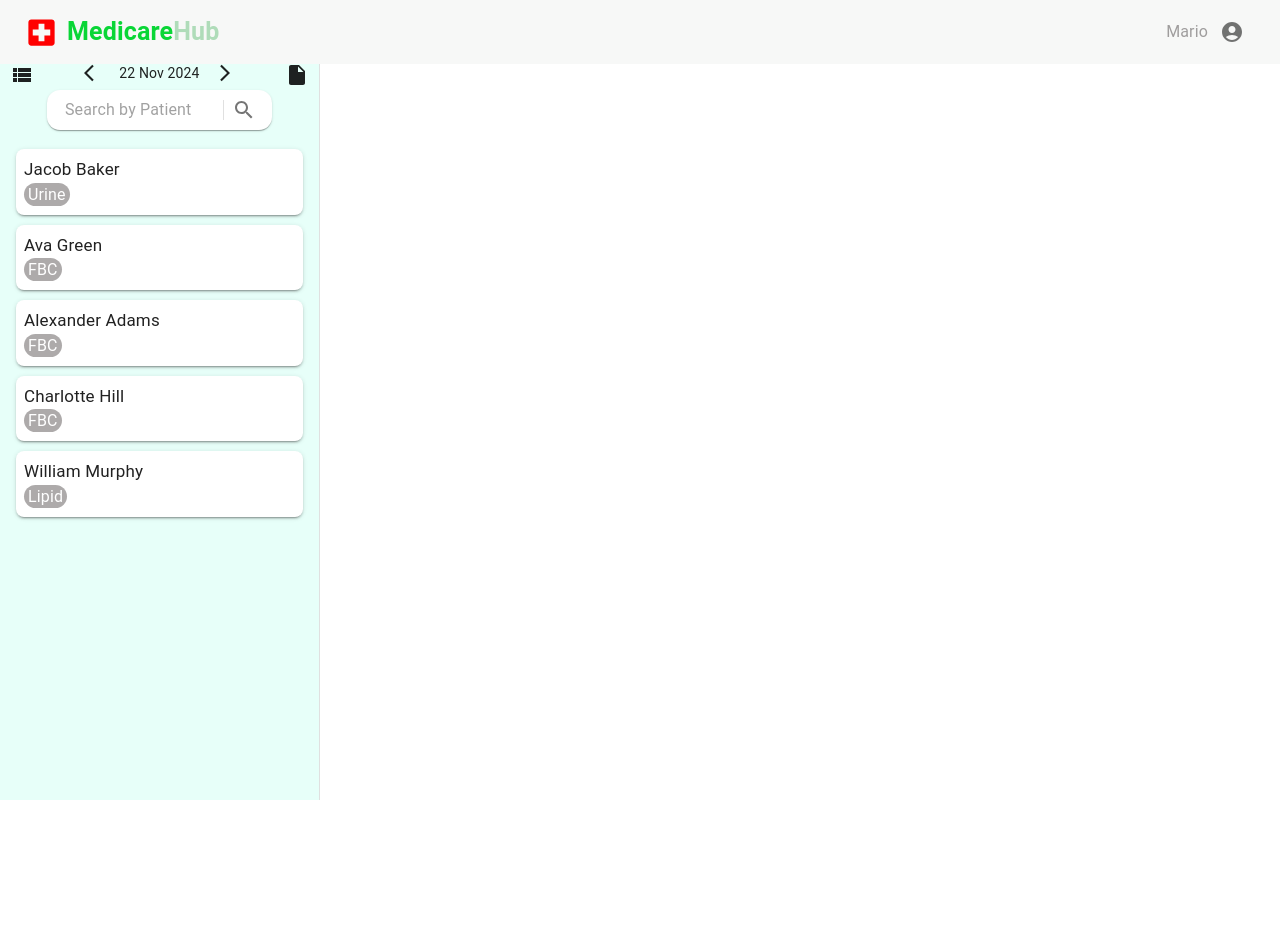
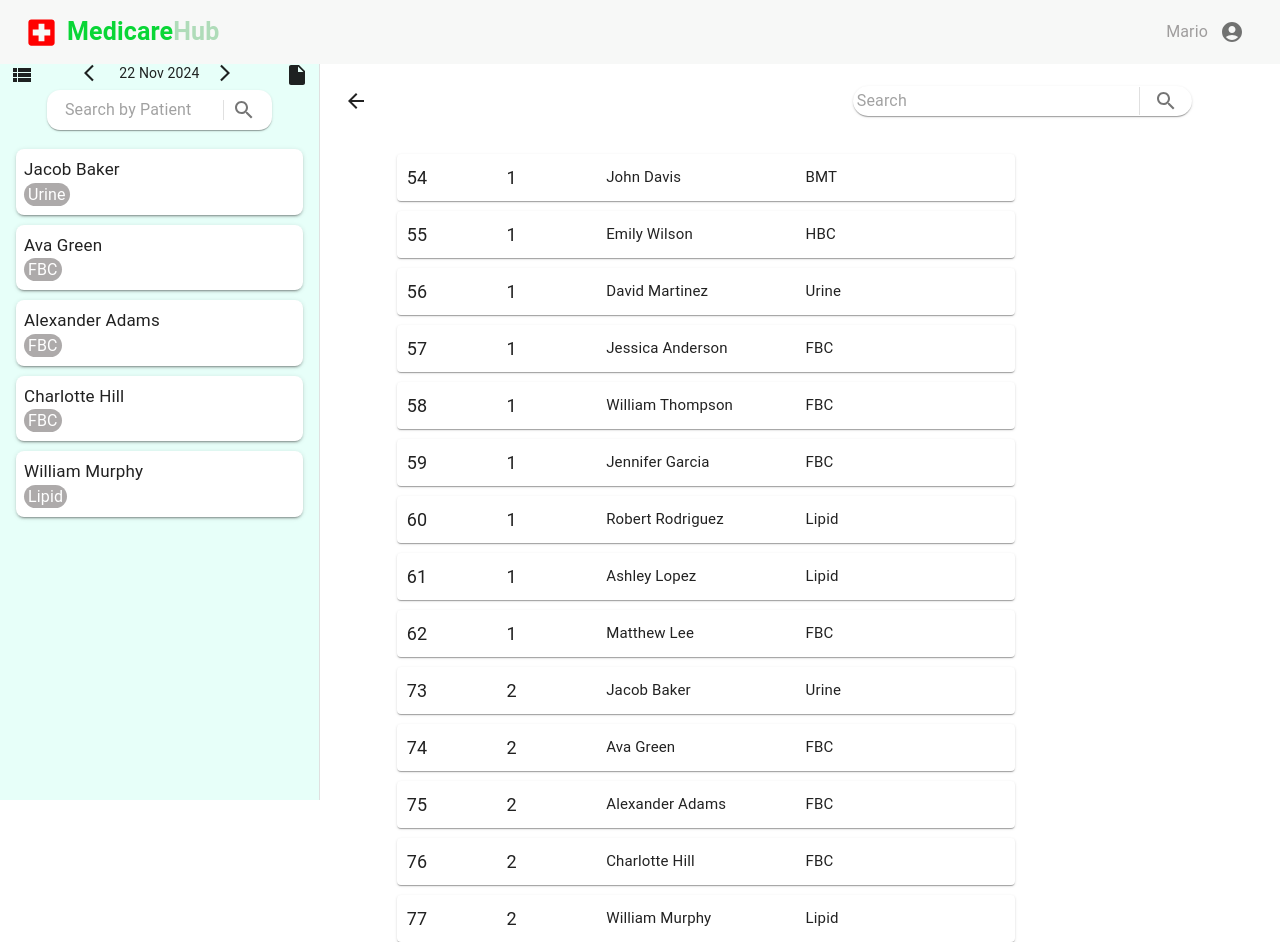
Before and after one commit to Bistec-UOM/MedicareHub_front, a React (Create React App) app in the folder front/: page /lab in a window 1280 px wide. Both pictures are taken after a click on the icon 22 px from the left and 75 px from the top of the page. Before the commit the page ends 800 px from the top, so only its background shows below. Built offline with nearby package versions, Linux system fonts and the light colour scheme.

Commit message:
sample accepting

```diff
--- a/front/src/components/Lab/LabSearch.js
+++ b/front/src/components/Lab/LabSearch.js
@@ -11,7 +11,7 @@ export default function LabSearch({setPage,setDate,date}) {
   return (
       <div style={{display:'flex',justifyContent:'space-between'}}>
 
-      <ViewListIcon sx={{cursor:'pointer',ml:'10px'}}></ViewListIcon>
+      <ViewListIcon sx={{cursor:'pointer',ml:'10px'}} onClick={()=>setPage(5)}></ViewListIcon>
 
       <div style={{display:'flex',flexDirection:'column',alignItems:'center'}}>
 
--- a/front/src/components/Lab/TestList/LabTestList.js
+++ b/front/src/components/Lab/TestList/LabTestList.js
@@ -1,4 +1,4 @@
-import { Paper, Toolbar, Typography,InputBase,Divider,IconButton, Button } from '@mui/material'
+import { Paper, Toolbar, Typography,InputBase,Divider,IconButton, Button,Box } from '@mui/material'
 import { Stack } from '@mui/system'
 import React, { useEffect, useState } from 'react'
 import ArrowBackIcon from '@mui/icons-material/ArrowBack';
@@ -39,13 +39,13 @@ export default function LabTestList({setPage,settId,Tload,setTload}) {
             <ArrowBackIcon sx={{cursor:'pointer'}} onClick={()=>setPage(1)}></ArrowBackIcon>
 
             {/*-------Search bar--------------- */}
-            <Paper component="form" sx={{p: "2px 4px",display: "flex",alignItems: "center",height:'30px',width:{xs:'40%',sm:'40%'},borderRadius: "20px",boxShadow: 1}}>
+            <Box component="form" sx={{p: "2px 4px",display: "flex",alignItems: "center",height:'30px',width:{xs:'40%',sm:'40%'},borderRadius: "20px",boxShadow: 1}}>
             <InputBase type="text" className="form-control" sx={{ flex: 1 }} placeholder="Search"/>
             <Divider sx={{ height: 28, m: 0.5 }} orientation="vertical" />
             <IconButton type="button" sx={{ p: "10px" }} aria-label="search">
               <SearchIcon />
             </IconButton>
-            </Paper>
+            </Box>
 
             {/*-------Add new button--------------- */}
             <Button size='small' variant='contained' onClick={()=>setPage(3)} sx={{mr:{xs:'5px',sm:'10%'}}} >Add new</Button>
--- /dev/null
+++ b/front/src/components/Lab/TestSubmit/Accept.js
@@ -0,0 +1,30 @@
+import { Button, Paper, Typography,Card,Box} from '@mui/material'
+import React from 'react'
+
+export default function Accept({report}) {
+  return (
+    <div>
+        <Card sx={{width:'100%',height:'30px',pl:'35px',height:'50px',pt:'20px',position:'fixed',zIndex:'10'}} square>
+            <Typography>{report.name}</Typography>
+        </Card>
+
+
+        <Box sx={{width:'100%',padding:'40px',paddingTop:'90px'}}>
+        <Typography sx={{fontSize:'16px'}}>Accept samples & payments</Typography>
+        {
+            report.test.map((i)=>{
+                return <Paper sx={{width:'70%',display:'flex',justifyContent:'space-between',alignItems:'center',mt:'10px',p:'10px'}}>
+                <Box>
+                    <Typography sx={{fontSize:'18px'}}>{i}</Typography>
+                    <Typography sx={{fontSize:'15px'}}>Token no: 24</Typography>
+                    <Typography sx={{fontSize:'22px'}}>Rs. 1200</Typography>
+                </Box>
+                <Button variant='contained'>Accept</Button>
+            </Paper>
+            })
+        }
+
+        </Box>
+    </div>
+  )
+}
--- a/front/src/components/Lab/TestSubmit/SubmitPage.js
+++ b/front/src/components/Lab/TestSubmit/SubmitPage.js
@@ -1,16 +1,47 @@
-import React from 'react'
-import {Card, Typography,Box,Button} from '@mui/material'
+import { Button, Paper, Typography,Box, InputBase, IconButton, Divider, Toolbar,Stack} from '@mui/material'
+import React, { useEffect } from 'react'
+import ArrowBackIcon from '@mui/icons-material/ArrowBack';
+import SearchIcon from "@mui/icons-material/Search";
 
-export default function SubmitPage({report}) {
+export default function SubmitPage({load,setpage}) {
+/*
+  const [ld,setLd]=useEffect([])
+  useEffect(()=>{
+    if(loadIn){
+      setLd(loadIn)
+    }
+  },loadIn) */
+
   return (
     <div>
-        <Card sx={{width:'100%',height:'30px',pl:'35px',height:'50px',pt:'20px',position:'fixed',zIndex:'10'}} square>
-            <Typography>{report.name}</Typography>
-        </Card>
-        <Box sx={{width:'100%',padding:'40px',paddingTop:'90px'}}>
 
+          <Toolbar sx={{width:{xs:'100%',sm:'70%'},justifyContent:'space-between',position:'fixed',backgroundColor:'white',pt:{xs:'10px'}}}>
+            <ArrowBackIcon sx={{cursor:'pointer'}} onClick={()=>setpage(1)}></ArrowBackIcon>
 
-        </Box>
+            {/*-------Search bar------------------------------------ */}
+            <Paper component="form" sx={{p: "2px 4px",display: "flex",alignItems: "center",height:'30px',width:{xs:'40%',sm:'40%'},borderRadius: "20px",boxShadow: 1}}>
+            <InputBase type="text" className="form-control" sx={{ flex: 1 }} placeholder="Search"/>
+            <Divider sx={{ height: 28, m: 0.5 }} orientation="vertical" />
+            <IconButton type="button" sx={{ p: "10px" }} aria-label="search">
+              <SearchIcon />
+            </IconButton>
+            </Paper>
+
+        </Toolbar>
+
+        <Stack sx={{paddingTop:{xs:'60px',sm:'80px'},paddingLeft:{xs:'5%',sm:'8%'}}}>
+        {
+            load.map((i,ind)=>{
+                return <Paper sx={{width:'70%',display:'flex',justifyContent:'space-between',alignItems:'center',mt:'10px',p:'10px',cursor:'pointer'}}>
+                    <Typography sx={{fontSize:'18px',flex:'1'}}>{i.id}</Typography>
+                    <Typography sx={{fontSize:'18px',flex:'1'}}>{i.date}</Typography>
+                    <Typography sx={{fontSize:'15px',flex:'2'}}>{i.name}</Typography>
+                    <Typography sx={{fontSize:'15px',flex:'2'}}>{i.test}</Typography>
+            </Paper>
+            })
+        }
+        </Stack>
+
     </div>
   )
 }
--- a/front/src/pages/Lab.js
+++ b/front/src/pages/Lab.js
@@ -9,10 +9,12 @@ import '../components/CustomScroll.css'
 import ResNavBar from '../components/recepcomponents/ResNavBar/ResNabBar';
 import Edittemplate from '../components/Lab/Edittemplate';
 import SubmitPage from '../components/Lab/TestSubmit/SubmitPage';
+import Accept from '../components/Lab/TestSubmit/Accept';
 
 export default function Lab() {
 
-  const [page,setPage]=useState(1)//Navigate pages  [1:dashboard  2:testlist  3:createtetmplt  4:edittmplt]
+  const [page,setPage]=useState(1)//Navigate pages  [1:dashboard  2:testlist  3:createtetmplt  4:edittmplt
+                                  //                 5:submit list]
 
   const [date,setDate]=useState(2)
   const [tId,settId]=useState()//selected test <----------- from LabTestList
@@ -45,12 +47,30 @@ export default function Lab() {
     {date:3,id:93,name: "James Young", test: ['FBC'],testId:[1]}
    ]
 
+   let y=[
+    {date:1,id:54,name: "John Davis", test: 'BMT',testId:8},
+    {date:1,id:55,name: "Emily Wilson", test:'HBC',testId:23},
+    {date:1,id:56,name: "David Martinez", test: 'Urine',testId:5},
+    {date:1,id:57,name: "Jessica Anderson", test: 'FBC',testId:1},
+    {date:1,id:58,name: "William Thompson", test:'FBC',testId:1},
+    {date:1,id:59,name: "Jennifer Garcia", test: 'FBC',testId:1},
+    {date:1,id:60,name: "Robert Rodriguez", test: 'Lipid',testId:6},
+    {date:1,id:61,name: "Ashley Lopez", test:'Lipid',testId:6},
+    {date:1,id:62,name: "Matthew Lee", test: 'FBC',testId:1},
+    {date:2,id:73,name: "Jacob Baker", test: 'Urine',testId:5},
+    {date:2,id:74,name: "Ava Green", test: 'FBC',testId:1},
+    {date:2,id:75,name: "Alexander Adams", test:'FBC',testId:1},
+    {date:2,id:76,name: "Charlotte Hill", test: 'FBC',testId:1},
+    {date:2,id:77,name: "William Murphy", test: 'Lipid',testId:6}
+   ]
+
     const [Tload,setTload]=useState([])//Lab test list <----- from back end
     const [RLoad,setRLoad]=useState(x)
 
     //const [Fields,setFields]=useState([])//store set of fields by the selected test
     const [Test,setTest]=useState([])//store the selected test
     const [loadIn,setLoadIn]=useState([])//selected reports by a date
+    const [accLoad,setAccLoad]=useState(y)//set sample accepted test list
     const [report,setReport]=useState()//store selected reports details
 
     useEffect(()=>{
@@ -139,10 +159,11 @@ export default function Lab() {
 
     <Grid item sm={9} spacing={0} sx={{height:'100%',marginLeft:{sm:'320px',xs:'0px'},width:{xs:'100vw',sm:'60vw'}}}>
     {
-              page==1 && report!=null ? <SubmitPage report={report}></SubmitPage>
+              page==1 && report!=null ? <Accept report={report}></Accept>
               :page==2?<LabTestList settId={settId} setPage={setPage} Tload={Tload} setTload={setTload}></LabTestList>
               :page==3?<CreateLabTemplate setPage={setPage} setTload={setTload}></CreateLabTemplate>
               :page==4?<Edittemplate setPage={setPage} tId={tId} Tdata={Test} setTload={setTload}></Edittemplate>
+              :page==5?<SubmitPage setpage={setPage} load={accLoad}></SubmitPage>
               :''
       }
 
```
